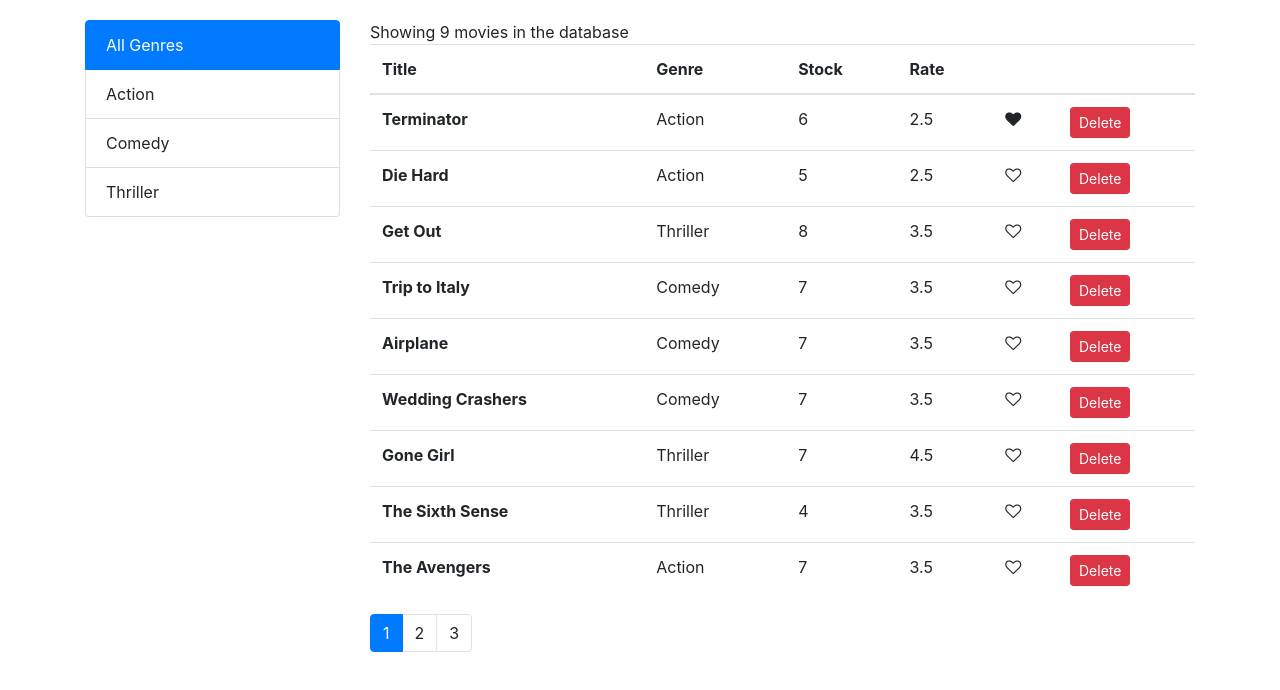
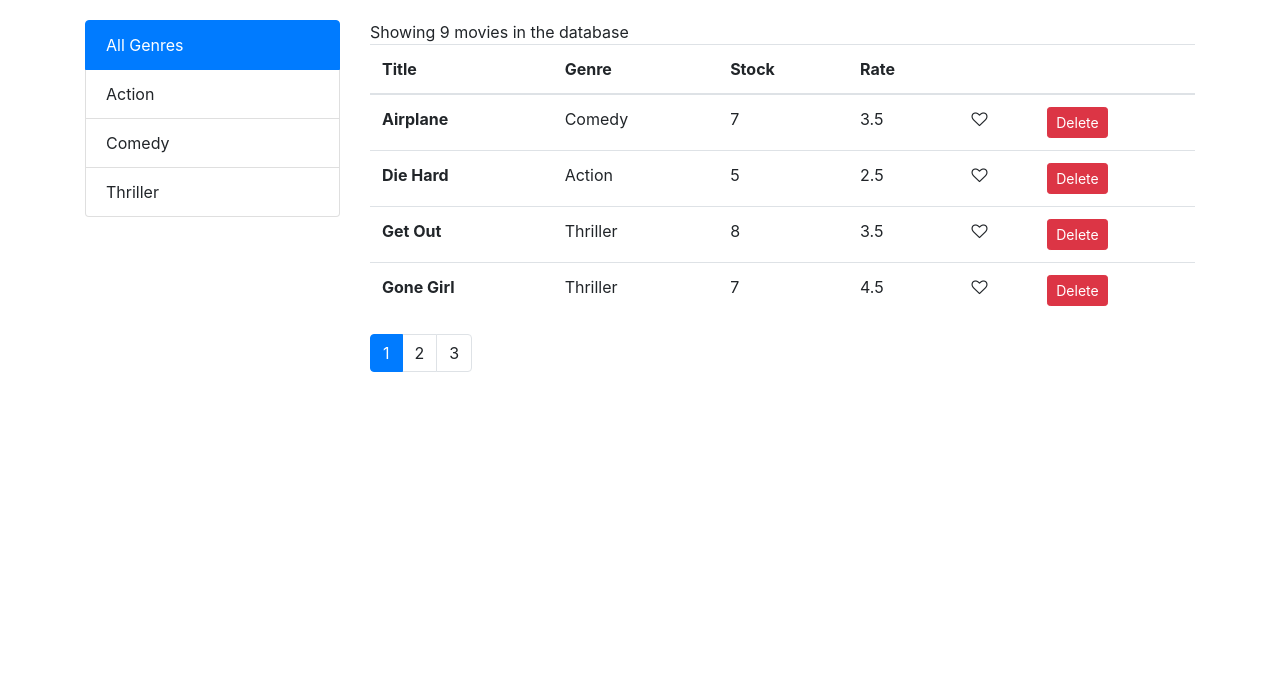
Before and after one commit to deepaksawant53/video-rental, a React (Create React App) app: page / in a window 1280 px wide. Shown: the top 690 px of the page. Built offline with nearby package versions, Linux system fonts and the light colour scheme.

Commit message:
Changes done to add sorting logic

```diff
--- a/src/components/movieTable.jsx
+++ b/src/components/movieTable.jsx
@@ -2,15 +2,15 @@
 import Like from './common/like';
 
 const MoviesTable = props => {
-  const { movies, onLike, onDelete } = props;
+  const { movies, onLike, onDelete, onSort } = props;
   return (
     <table className="table">
       <thead>
         <tr>
-          <th scope="col">Title</th>
-          <th scope="col">Genre</th>
-          <th scope="col">Stock</th>
-          <th scope="col">Rate</th>
+          <th onClick={() => onSort('title')} scope="col">Title</th>
+          <th onClick={() => onSort('genre.name')} scope="col">Genre</th>
+          <th onClick={() => onSort('numberInStock')} scope="col">Stock</th>
+          <th onClick={() => onSort('dailyRentalRate')} scope="col">Rate</th>
           <th></th>
           <th></th>
         </tr>
--- a/src/components/movies.jsx
+++ b/src/components/movies.jsx
@@ -1,11 +1,11 @@
 import React, { Component } from 'react';
 import { getMovies } from './../services/fakeMovieService';
-import MoviesFilter from './movieTable';
 import Pagination from './common/pagination';
 import { paginate } from '../utils/paginate';
 import Filter from './common/filter';
 import { getGenres } from './../services/fakeGenreService';
 import MoviesTable from './movieTable';
+import _ from 'lodash';
 
 class movies extends Component {
   state = {
@@ -13,7 +13,8 @@
     pageSize: 4,
     currentPage: 1,
     genres: [],
-    selectedGenre: {}
+    selectedGenre: {},
+    sortColumn: { propertyName: 'title', order: 'asc' }
   }
 
   componentDidMount() {
@@ -43,11 +44,23 @@
     this.setState({ selectedGenre: genre, movies: filteredMovies, currentPage: 1 });
   }
 
+  handleSort = propertyName => {
+    const sortColumn = { ...this.state.sortColumn };
+    if (sortColumn.propertyName === propertyName) {
+      sortColumn.order = (sortColumn.order === 'asc') ? 'desc' : 'asc';
+    } else {
+      sortColumn.propertyName = propertyName;
+      sortColumn.order = 'asc';
+    }
+    this.setState({ sortColumn });
+  }
+
   render() {
     const { length: count } = this.state.movies;
-    const { pageSize, currentPage, movies: allMovies, genres, selectedGenre } = this.state;
+    const { pageSize, currentPage, movies: allMovies, genres, selectedGenre, sortColumn } = this.state;
     if (count === 0) return <p>There are no movies in the database</p>
-    const movies = paginate(allMovies, currentPage, pageSize);
+    const sortedMovies = _.orderBy(allMovies, [sortColumn.propertyName], [sortColumn.order]);
+    const movies = paginate(sortedMovies, currentPage, pageSize);
     return (
       <div className="row">
         <div className="col-md-3">
@@ -55,7 +68,7 @@
         </div>
         <div className="col">
           <span>Showing {count} movies in the database</span>
-          <MoviesTable movies={allMovies} onLike={this.handleLike} onDelete={this.handleDeleteMovie} />
+          <MoviesTable movies={movies} onLike={this.handleLike} onDelete={this.handleDeleteMovie} onSort={this.handleSort} />
           <Pagination itemsCount={count} pageSize={pageSize} currentPage={currentPage} onPageChange={this.handlePageChange} />
         </div>
       </div>
```
